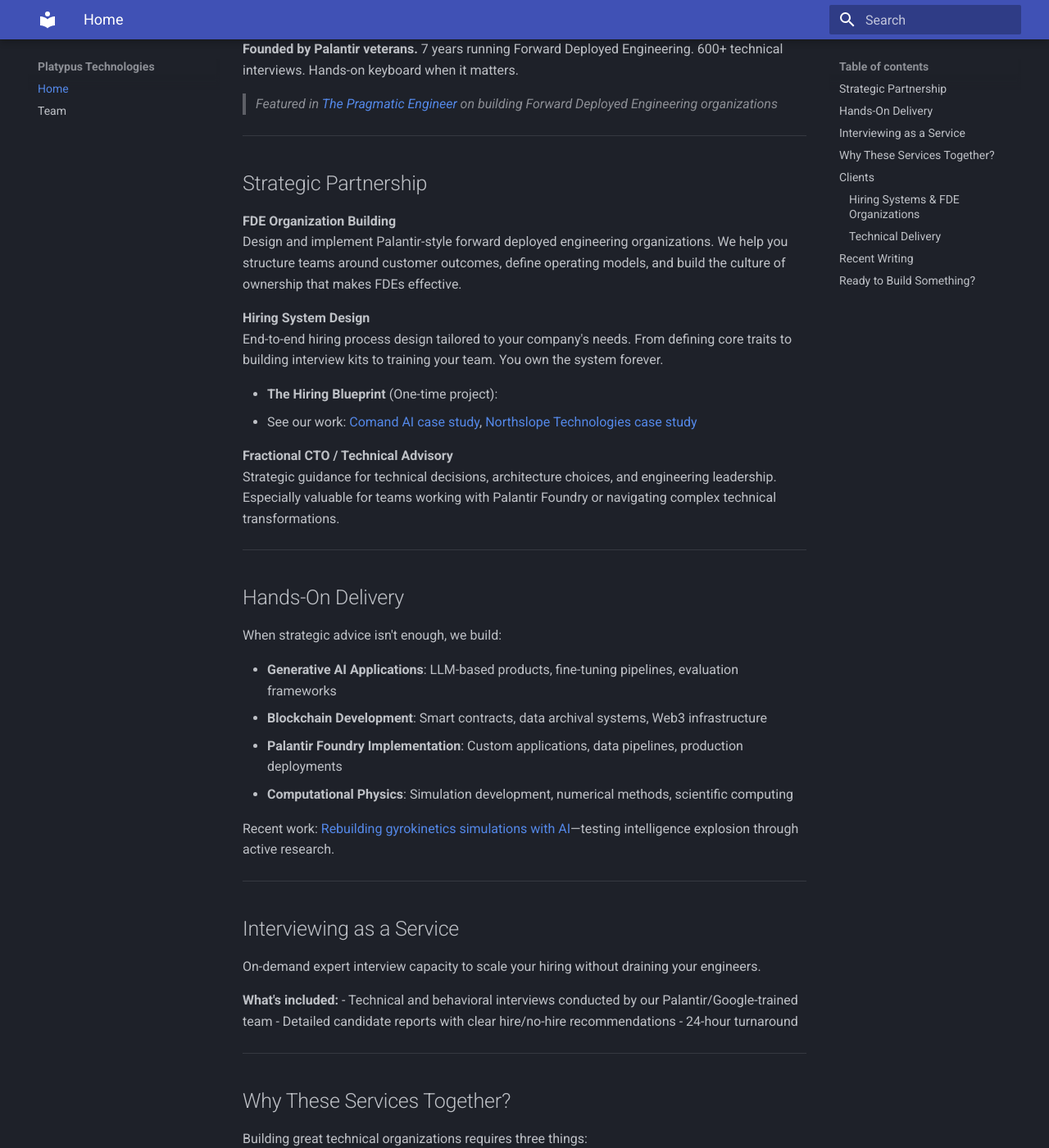
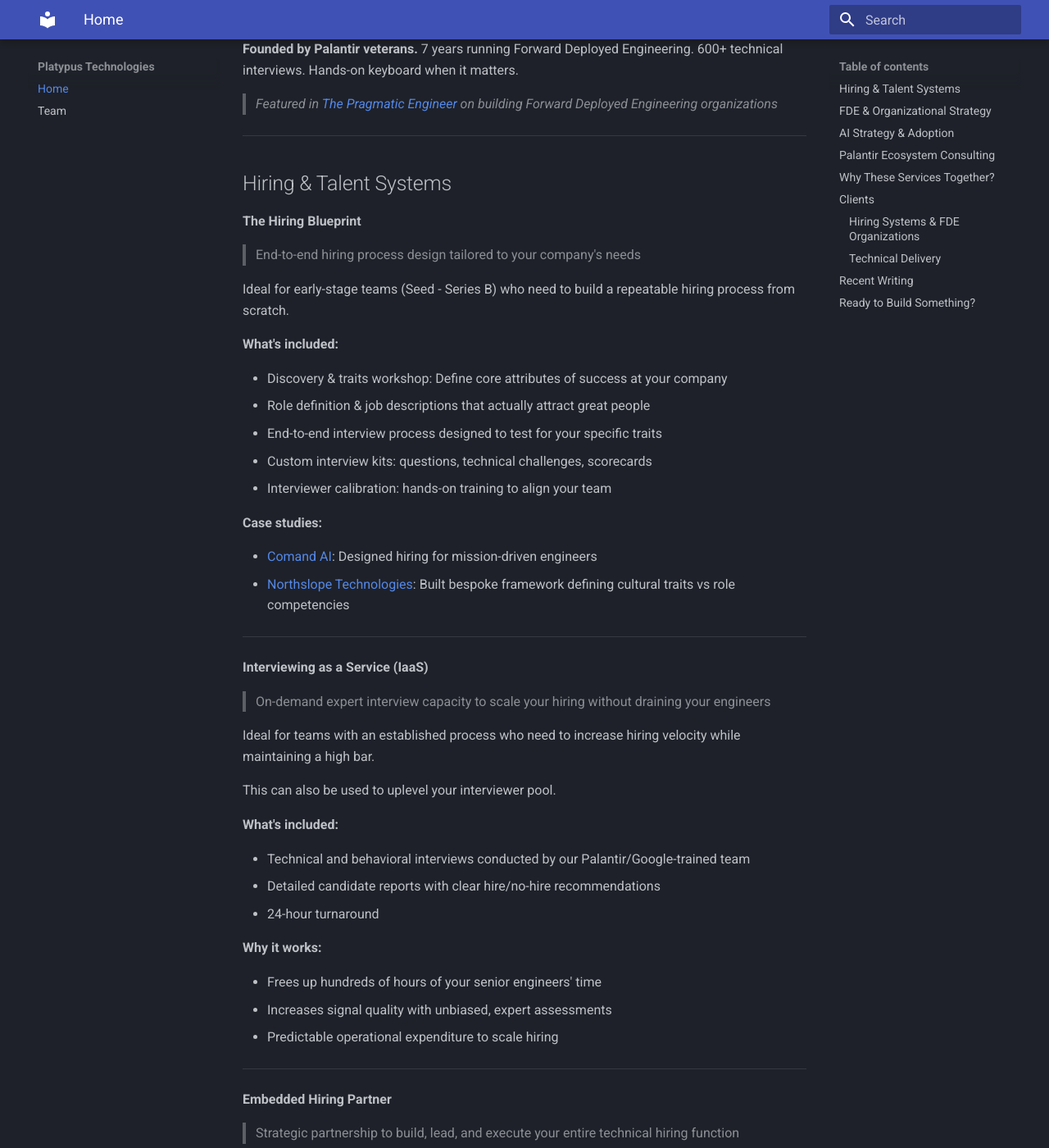
Before and after one commit to anjor/platypus-website, an MkDocs documentation site: the page built from docs/index.md, in a window 1280 px wide and 1400 px high, scrolled down 267 px. Shown: the whole window at 82% size. Built offline with MkDocs 1.6.1 and Material for MkDocs 9.7.7, drawn with Linux system fonts in a browser that asks for light colours; some of the changed text lies outside the part shown.

Commit message:
Update Platypus Technologies site with validated research and restructured services
Major changes:
- Restructure services into four key areas: Hiring & Talent Systems, FDE & Organizational Strategy, AI Strategy & Adoption, Palantir Ecosystem Consulting
- Add autonomy gradient visual to AI Strategy section
- Update research messaging from experimental to validated findings
- Integrate Interviewing as a Service into Hiring & Talent Systems section
- Update Recent Writing to feature December 2025 research series
- Update team bio to reflect completed research and autonomy gradient framework

This mirrors the improvements made to anjor.xyz while maintaining the business-focused "we" voice and consultative tone appropriate for Platypus Technologies.

```diff
--- a/docs/index.md
+++ b/docs/index.md
@@ -10,43 +10,139 @@
 
 ---
 
-## Strategic Partnership
+## Hiring & Talent Systems
 
-**FDE Organization Building**
-Design and implement Palantir-style forward deployed engineering organizations. We help you structure teams around customer outcomes, define operating models, and build the culture of ownership that makes FDEs effective.
+**The Hiring Blueprint**
+> End-to-end hiring process design tailored to your company's needs
 
-**Hiring System Design**
-End-to-end hiring process design tailored to your company's needs. From defining core traits to building interview kits to training your team. You own the system forever.
+Ideal for early-stage teams (Seed - Series B) who need to build a repeatable hiring process from scratch.
 
-- **The Hiring Blueprint** (One-time project):
-- See our work: [Comand AI case study](https://anjor.xyz/writing/2024/09/28/comand-ai-a-hiring-case-study/), [Northslope Technologies case study](https://anjor.xyz/writing/2024/11/20/case-study-building-a-hiring-process-for-northslope/)
+**What's included:**
 
-**Fractional CTO / Technical Advisory**
-Strategic guidance for technical decisions, architecture choices, and engineering leadership. Especially valuable for teams working with Palantir Foundry or navigating complex technical transformations.
+- Discovery & traits workshop: Define core attributes of success at your company
+- Role definition & job descriptions that actually attract great people
+- End-to-end interview process designed to test for your specific traits
+- Custom interview kits: questions, technical challenges, scorecards
+- Interviewer calibration: hands-on training to align your team
+
+**Case studies:**
+
+- [Comand AI](https://anjor.xyz/writing/2024/09/28/comand-ai-a-hiring-case-study/): Designed hiring for mission-driven engineers
+- [Northslope Technologies](https://anjor.xyz/writing/2024/11/20/case-study-building-a-hiring-process-for-northslope/): Built bespoke framework defining cultural traits vs role competencies
 
 ---
 
-## Hands-On Delivery
+**Interviewing as a Service (IaaS)**
+> On-demand expert interview capacity to scale your hiring without draining your engineers
 
-When strategic advice isn't enough, we build:
+Ideal for teams with an established process who need to increase hiring velocity while maintaining a high bar.
 
-- **Generative AI Applications**: LLM-based products, fine-tuning pipelines, evaluation frameworks
-- **Blockchain Development**: Smart contracts, data archival systems, Web3 infrastructure
-- **Palantir Foundry Implementation**: Custom applications, data pipelines, production deployments
-- **Computational Physics**: Simulation development, numerical methods, scientific computing
+This can also be used to uplevel your interviewer pool.
 
-Recent work: [Rebuilding gyrokinetics simulations with AI](https://anjor.xyz/writing/2025/11/05/testing-the-intelligence-explosion-can-ai-turn-one-physicist-into-a-research-team/)—testing intelligence explosion through active research.
+**What's included:**
+
+- Technical and behavioral interviews conducted by our Palantir/Google-trained team
+- Detailed candidate reports with clear hire/no-hire recommendations
+- 24-hour turnaround
+
+**Why it works:**
+
+- Frees up hundreds of hours of your senior engineers' time
+- Increases signal quality with unbiased, expert assessments
+- Predictable operational expenditure to scale hiring
 
 ---
 
-## Interviewing as a Service
+**Embedded Hiring Partner**
+> Strategic partnership to build, lead, and execute your entire technical hiring function
 
-On-demand expert interview capacity to scale your hiring without draining your engineers.
+Ideal for well-funded startups building a core team of 5-10+ engineers quickly and correctly, needing senior leadership without the full-time executive cost.
 
 **What's included:**
-- Technical and behavioral interviews conducted by our Palantir/Google-trained team
-- Detailed candidate reports with clear hire/no-hire recommendations
-- 24-hour turnaround
+
+- Full strategic oversight: Acting as your fractional Head of Talent / VP of Engineering for hiring
+- All services from Hiring Blueprint and IaaS packages
+- Plus: Weekly pipeline reviews, sourcing strategy, offer construction, closing support, onboarding design
+
+---
+
+## FDE & Organizational Strategy
+
+Design and implement Palantir-style FDE organizations from scratch. We help you:
+
+- Structure teams around customer outcomes, not org charts
+- Define the operating model that makes FDEs effective
+- Build the culture of radical ownership
+- Hire and onboard FDEs who can thrive in the model
+
+This is the model that made Palantir successful. We spent 7 years as FDEs and know how to transplant it to other organizations.
+
+**Featured in [The Pragmatic Engineer](https://newsletter.pragmaticengineer.com/p/forward-deployed-engineers)** on Forward Deployed Engineering.
+
+**Case studies:**
+
+- [Prodigal Tech](https://www.prodigaltech.com/): Building their FDE organization from the ground up
+- [Fractal Analytics](https://fractal.ai/): Strategic advisory on FDE organizational design for enterprise AI business
+- [Object Edge](https://www.objectedge.com/): Building Palantir services wing with FDE hiring and strategy
+
+---
+
+## AI Strategy & Adoption
+
+![The Autonomy Gradient](./assets/autonomy-gradient.png){ width="700" }
+
+**AI Implementation Strategy**
+
+Most companies are experimenting with AI without a clear framework for what works. We help you:
+
+- Understand where AI amplifies expertise vs where it fails (the autonomy gradient)
+- Design validation methodologies for AI-generated outputs
+- Build AI-assisted workflows that increase productivity
+- Evaluate AI tools and platforms for your use case
+
+Based on hands-on research: We rebuilt 3,500 lines of physics simulation code in 21 days using AI, documented everything, and published the [findings](https://github.com/anjor/gandalf-paper). We know what AI can and can't do because we've tested the limits.
+
+**Technical Delivery**
+
+When strategy isn't enough, we build:
+
+- LLM applications and fine-tuning pipelines
+- AI evaluation frameworks
+- Proof-of-concept implementations
+
+**Recent work:**
+
+- [Metaview](https://metaview.ai): Built data asset for LLM fine-tuning and automated job description generation
+- [Catena Labs](https://www.catena.xyz/): Developed libraries to benchmark and deploy LLM ensembles
+- [Radiant AI](https://www.radiantai.com/): Designed LLM-based applications demonstrating governance capabilities
+
+---
+
+## Palantir Ecosystem Consulting
+
+**For Companies Using or Considering Palantir**
+
+We help organizations successfully adopt and implement Palantir Foundry:
+
+- Technical strategy and architecture design
+- Custom application development and data pipelines
+- Production deployments and platform implementation
+- Advisory on making Foundry work for your use case
+
+**For Companies Building Palantir Services**
+
+We help SI/consulting firms build their Palantir practice:
+
+- Hiring FDEs who can succeed in Palantir ecosystem
+- Training non-Palantir engineers on Foundry
+- Strategic positioning in Palantir partner ecosystem
+- Technical delivery for Foundry projects
+
+**Recent work:**
+
+- [Object Edge](https://www.objectedge.com/): Building Palantir services wing with FDE hiring and technical strategy
+
+**Also offering:** Fractional CTO services and technical advisory for blockchain development, computational physics, and scientific computing.
 
 ---
 
@@ -89,10 +185,10 @@
 
 ## Recent Writing
 
+- [The Autonomy Gradient](https://anjor.xyz/writing/2025/12/09/the-autonomy-gradient-what-ai-can-and-cant-do-in-physics-research/) — What AI can and can't do in physics research
+- [Physics-Oracle Validation](https://anjor.xyz/writing/2025/12/10/physics-oracle-validation-how-to-trust-code-youve-never-read/) — How to trust code you've never read
+- [Writing a Physics Paper with Claude](https://anjor.xyz/writing/2025/12/01/writing-a-physics-paper-with-claude-practical-experience-and-failures/) — Workflow, iterations, and hallucinations caught in review
 - [The Unreasonable Effectiveness of Hiring Assholes](https://anjor.xyz/writing/2025/11/13/the-unreasonable-effectiveness-of-hiring-assholes/) — Why conviction and ego are separate traits
-- [Building a Gyrokinetics Code Without Reading a Single Line](https://anjor.xyz/writing/2025/11/11/building-a-gyrokinetics-code-without-reading-a-single-line-the-development-log/) — Development log from the AI physics experiment
-- [How One System Design Interview Question Almost Broke Our Hiring Process](https://www.linkedin.com/posts/anjor-kanekar_how-one-system-design-interview-question-activity-7220441287546671104-SBJQ) — When we over-index on the wrong signals
-- [The Hiring Thesis: Palantir's Secret Weapon](https://www.linkedin.com/posts/anjor-kanekar_the-hiring-thesis-palantirs-secret-weapon-activity-7222920147305852928-ucGI) — Making specific bets on every hire
 
 [More on anjor.xyz/writing →](https://anjor.xyz/writing)
 
```
Also changed, not shown: docs/team.md (+1 -1 lines), docs/assets/autonomy-gradient.png (added).
